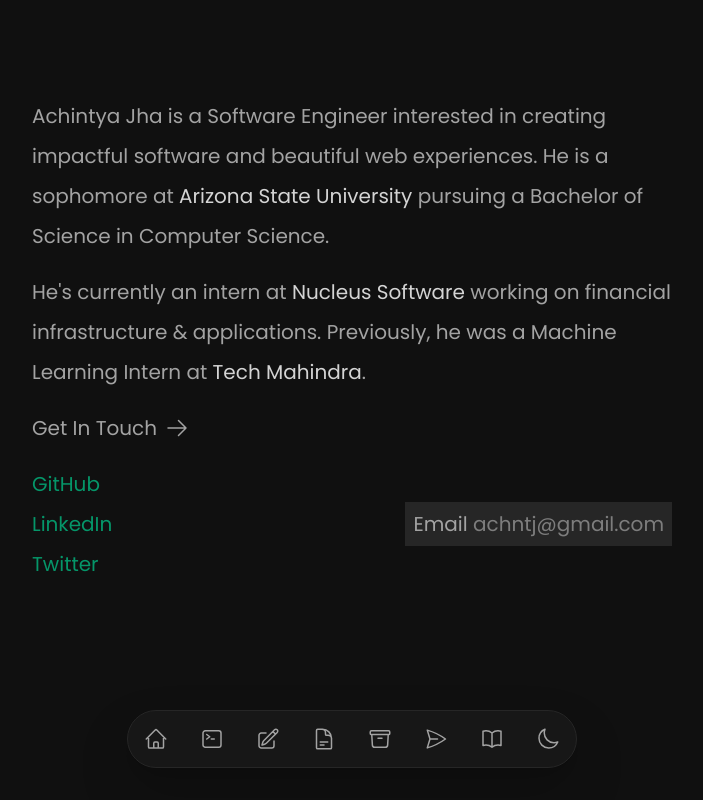
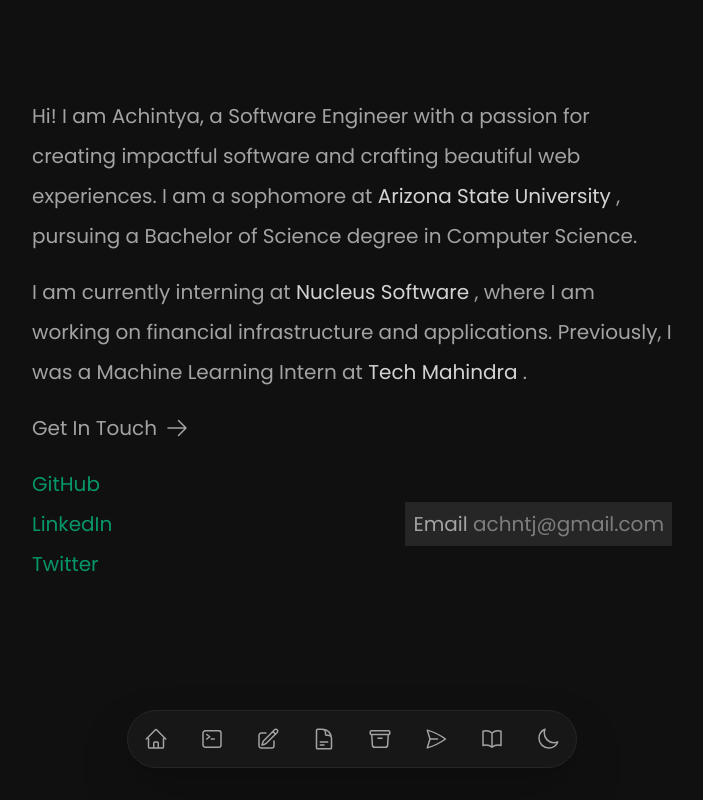
Before and after one commit to achntj/www, a Next.js app: page / in a window 1280 px wide. Shown: the whole page, without its empty margins (288-991 px from the left). Built offline with nearby package versions, Linux system fonts and the light colour scheme.

Commit message:
content: /index & /more updated

```diff
--- a/pages/index.tsx
+++ b/pages/index.tsx
@@ -9,12 +9,14 @@
   return (
     <Container>
       <div className={`text-xl leading-10 mt-0 space-y-2 sm:space-y-4`}>
+        Hi! I am{" "}
         <h1 className="text-xl inline-block font-normal text-neutral-800 dark:text-neutral-400">
-          Achintya Jha
+          Achintya
+          {/* SEO lol */}
+          <span className="hidden">Jha</span>,
         </h1>{" "}
-        is a Software Engineer interested in creating impactful{" "}
-        <Link href="/projects">software</Link> and beautiful web experiences. He
-        is a sophomore at{" "}
+        a Software Engineer with a passion for creating impactful software and
+        crafting beautiful web experiences. I am a sophomore at{" "}
         <a
           target="_blank"
           rel="noreferrer"
@@ -23,9 +25,9 @@
         >
           Arizona State University
         </a>{" "}
-        pursuing a Bachelor of Science in Computer Science.
+        , pursuing a Bachelor of Science degree in Computer Science.
         <p>
-          He's currently an intern at{" "}
+          I am currently interning at{" "}
           <a
             target="_blank"
             rel="noreferrer"
@@ -34,8 +36,8 @@
           >
             Nucleus Software
           </a>{" "}
-          working on financial infrastructure & applications. Previously, he was
-          a Machine Learning Intern at{" "}
+          , where I am working on financial infrastructure and applications.
+          Previously, I was a Machine Learning Intern at{" "}
           <a
             target="_blank"
             rel="noreferrer"
@@ -43,7 +45,7 @@
             className="whitespace-nowrap text-neutral-500 dark:text-neutral-300"
           >
             Tech Mahindra
-          </a>
+          </a>{" "}
           .
         </p>
         <Link href="/contact" className="flex items-center group space-x-2">
--- a/pages/more.tsx
+++ b/pages/more.tsx
@@ -19,14 +19,18 @@
           <h3>About Me</h3>
           <p>
             {" "}
-            This website has been my online rep since 2021 and has been through
-            many phases. Over all these iterations, my design has been
-            influenced by the many beautiful open-sourced web projects on
-            Github. I started programming when I was 15 and{" "}
-            <CustomLink href="https://github.com/achntj/DigiWars.py-Edition/">
-              DigiWars
+            I{"'"}m currently working on developing banking software at a
+            fintech company. My latest personal project is{" "}
+            <CustomLink href="https://pandora.achntj.com/">
+              Pandora{"'"}s Box
             </CustomLink>{" "}
-            was my first big project. I like it more than my recent projects :){" "}
+            which is a place to write all your thoughts, accessible from
+            anywhere. Apart from that, I do have a ton of other projects which
+            you can find on <CustomLink href="/projects">/Projects</CustomLink>.
+            I started programming when I was 15, and this website has been a
+            part of my online identity since 2021, adapting and evolving through
+            various phases. Throughout its transformations, I've drawn
+            inspiration from various open-source web projects found on GitHub.{" "}
           </p>
         </section>
         <section>
```
